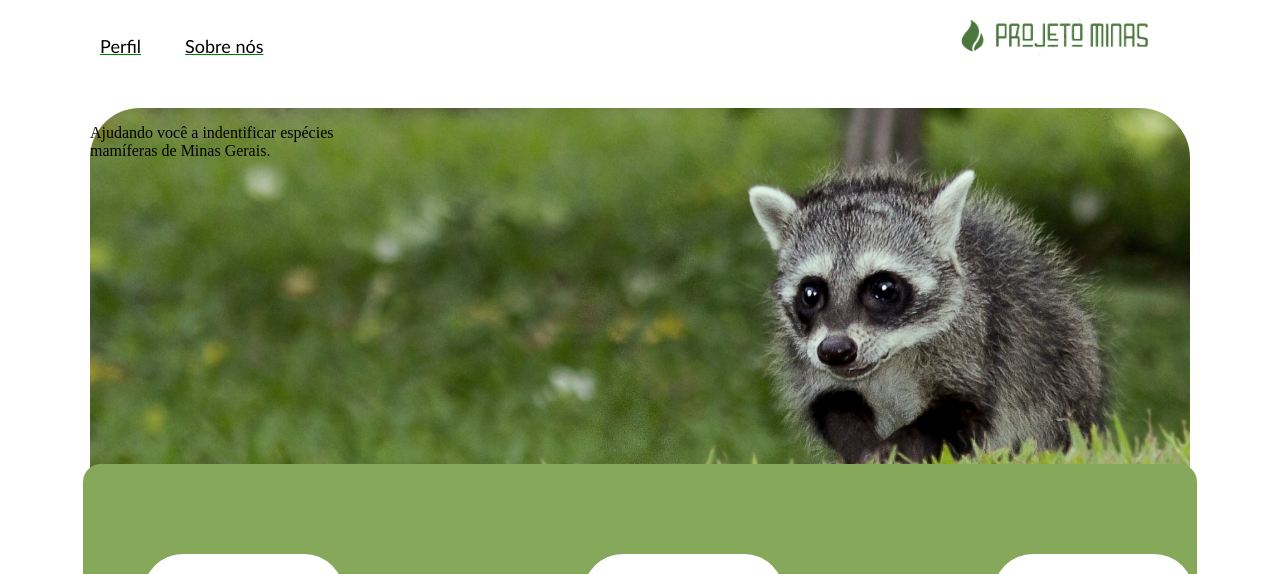
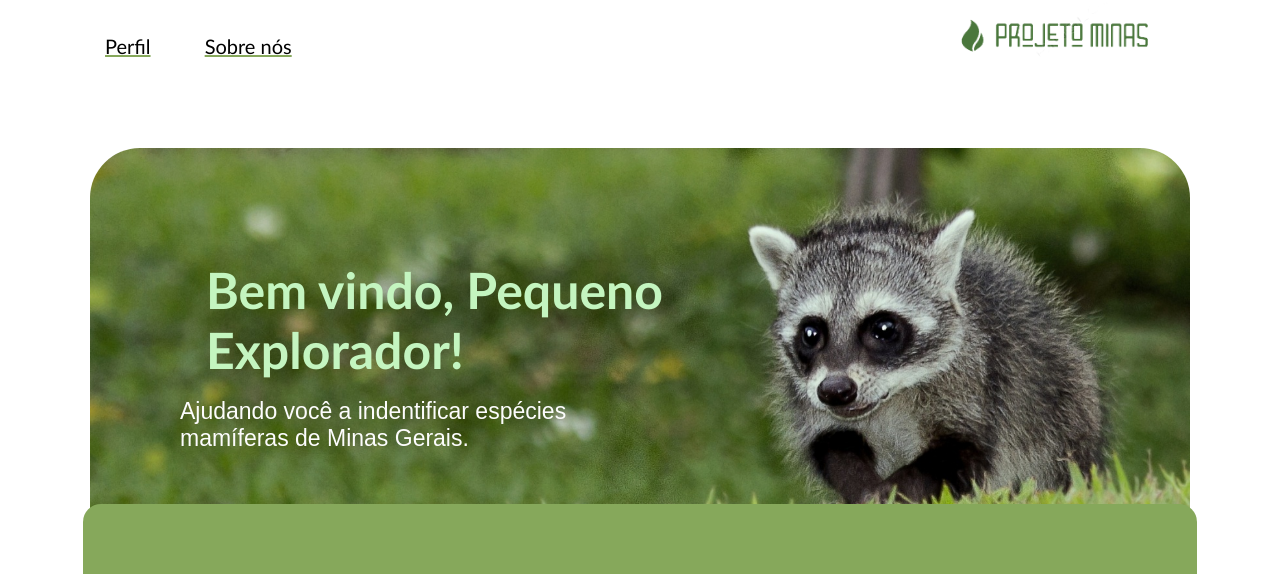
Before and after one commit to Marques35/Artferos, a PHP site: page /Menu-inicio.html in a window 1280 px wide; the page is wider, and only the part inside the window is pictured. Shown: the top 574 px of that part. Run offline with PHP 8.4, Linux system fonts and the light colour scheme; grey boxes are pictures that could not be loaded.

Commit message:
style css

```diff
--- a/style.css
+++ b/style.css
@@ -14,7 +14,7 @@ body{
 .containerframe {
     max-width: auto;
     display: flex;
-    margin: 10px;
+    margin: 50px;
     align-items: center;
     justify-content: center;
 
@@ -73,7 +73,7 @@ div.menu {
 .box {
 
 	width:1100px;
-	height:420px;
+	height:430px;
 	border-top-left-radius:50px;
 	border-top-right-radius:50px;
 	border-bottom-left-radius:50px;
@@ -87,15 +87,15 @@ div.menu {
 
 .e35_63 {
     position: absolute;
-    top: 50%;
-    left: 40%;
+    top: 20%;
+    left: 20%;
     transform: translate(-50%, -0%);
-    color: rgb(245, 228, 228);
+    color: rgb(196, 245, 192);
     width: 500px;
     height: 92px;
     font-family: 'Trebuchet MS', 'Lucida Sans Unicode', 'Lucida Grande', 'Lucida Sans', Arial, sans-serif;
     text-align: left;
-    font-size: 36px;
+    font-size: 50px;
 }
 
 
@@ -244,12 +244,13 @@ border-radius: 18px;
 
 
 
-a {
+.inicio {
     text-decoration: none;
-    text-decoration: underline green;
+
     color: rgb(0, 0, 0);
-    font-size: 18px;
-    padding: 20px 20px 20px;
+	text-decoration: underline rgba(134.01931017637253, 167.87500709295273, 90.93228980898857, 1);
+    font-size: 20px;
+    padding: 25px 25px 25px;
 }
 
 main{
@@ -266,3 +267,35 @@ h1{
     color: rgb(0, 0, 0);
 
 }
+
+.fim2{
+	text-decoration: none;
+	color: rgb(0, 0, 0);
+    font-size: 18px;
+    padding: 20px 20px 20px;
+	font-family: Arial, Helvetica, sans-serif;
+	margin-left: 120px;
+}
+
+
+.vector
+{
+background-color: rgb(228, 228, 228);
+height:40px;
+width:48px;
+left:200px;
+top:2550px;
+position:absolute;
+object-fit: cover;
+}
+
+.introdution{
+
+
+	color: rgb(253, 253, 253);
+    font-size: 23px;
+    padding: 20px 20px 20px;
+	font-family: Arial, Helvetica, sans-serif;
+	margin-left: 70px;
+	margin-top: 230px;
+}
```
